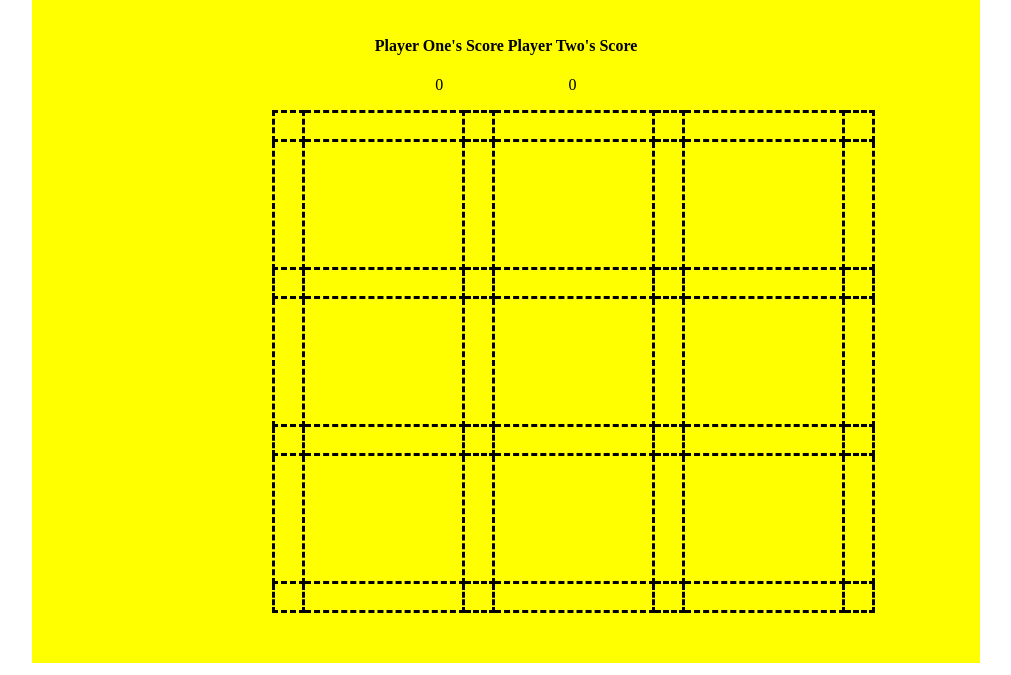
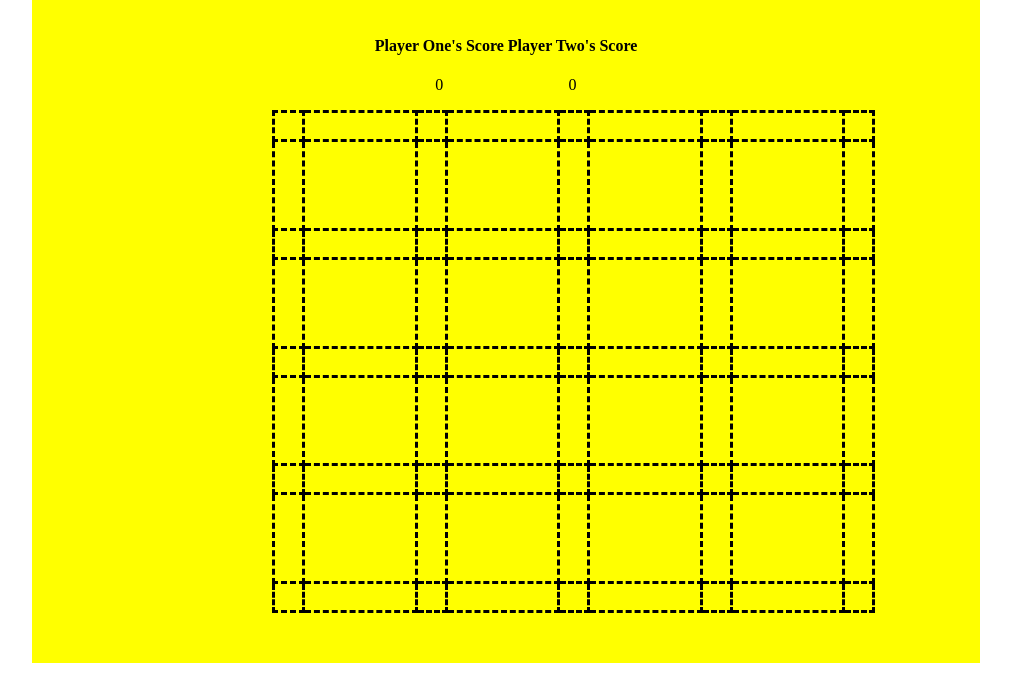
Before and after one commit to AlisonAO/Dots-and-Boxes, a plain HTML site: page index.html in a window 1280 px wide. Shown: the part 125-800 px from the top of the page, without its empty margins (176-1187 px from the left). Drawn offline with nearby package versions, Linux system fonts and the light colour scheme.

Commit message:
Added another row and column to make it a 4x4 grid

```diff
--- a/index.html
+++ b/index.html
@@ -38,6 +38,8 @@
 							<div class="divTableCell dot">&nbsp;</div>
 							<div class="divTableCell lines h-line" id="3of1">&nbsp;</div>
 							<div class="divTableCell dot">&nbsp;</div>
+							<div class="divTableCell lines h-line" id="4of1">&nbsp;</div>
+							<div class="divTableCell dot">&nbsp;</div>
 						</div>
 						<div class="divTableRow rowtwo">
 							<div class="divTableCell lines v-line" id="1of2">&nbsp;</div>
@@ -47,6 +49,8 @@
 							<div class="divTableCell lines v-line" id="3of2">&nbsp;</div>
 							<div class="divTableCell box" id="box3">&nbsp;</div>
 							<div class="divTableCell lines v-line" id="4of2">&nbsp;</div>
+							<div class="divTableCell box" id="box4">&nbsp;</div>
+							<div class="divTableCell lines v-line" id="5of2">&nbsp;</div>
 						</div>
 						<div class="divTableRow rowthree">
 							<div class="divTableCell dot">&nbsp;</div>
@@ -56,15 +60,19 @@
 							<div class="divTableCell dot">&nbsp;</div>
 							<div class="divTableCell lines h-line" id="3of3">&nbsp;</div>
 							<div class="divTableCell dot">&nbsp;</div>
+							<div class="divTableCell lines h-line" id="4of3">&nbsp;</div>
+							<div class="divTableCell dot">&nbsp;</div>
 						</div>
 						<div class="divTableRow rowfour">
 							<div class="divTableCell lines v-line" id="1of4">&nbsp;</div>
-							<div class="divTableCell box" id="box4">&nbsp;</div>
+							<div class="divTableCell box" id="box5">&nbsp;</div>
 							<div class="divTableCell lines v-line" id="2of4">&nbsp;</div>
-							<div class="divTableCell box" id="box5">&nbsp;</div>
+							<div class="divTableCell box" id="box6">&nbsp;</div>
 							<div class="divTableCell lines v-line" id="3of4">&nbsp;</div>
-							<div class="divTableCell box" box6>&nbsp;</div>
+							<div class="divTableCell box" id="box7">&nbsp;</div>
 							<div class="divTableCell lines v-line" id="4of4">&nbsp;</div>
+							<div class="divTableCell box" id="box8">&nbsp;</div>
+							<div class="divTableCell lines v-line" id="5of4">&nbsp;</div>
 						</div>
 						<div class="divTableRow rowfive">
 							<div class="divTableCell dot">&nbsp;</div>
@@ -74,15 +82,19 @@
 							<div class="divTableCell dot">&nbsp;</div>
 							<div class="divTableCell lines h-line" id="3of5">&nbsp;</div>
 							<div class="divTableCell dot">&nbsp;</div>
+							<div class="divTableCell lines h-line" id="4of5">&nbsp;</div>
+							<div class="divTableCell dot">&nbsp;</div>
 						</div>
 						<div class="divTableRow rowsix">
 							<div class="divTableCell lines v-line" id="1of6">&nbsp;</div>
-							<div class="divTableCell box" id="box7">&nbsp;</div>
+							<div class="divTableCell box" id="box9">&nbsp;</div>
 							<div class="divTableCell lines v-line" id="2of6">&nbsp;</div>
-							<div class="divTableCell box" id="box8">&nbsp;</div>
+							<div class="divTableCell box" id="box10">&nbsp;</div>
 							<div class="divTableCell lines v-line" id="3of6">&nbsp;</div>
-							<div class="divTableCell box" id="box9">&nbsp;</div>
+							<div class="divTableCell box" id="box11">&nbsp;</div>
 							<div class="divTableCell lines v-line" id="4of6">&nbsp;</div>
+							<div class="divTableCell box" id="box12">&nbsp;</div>
+							<div class="divTableCell lines v-line" id="5of6">&nbsp;</div>
 						</div>
 						<div class="divTableRow rowseven">
 							<div class="divTableCell dot">&nbsp;</div>
@@ -92,7 +104,30 @@
 							<div class="divTableCell dot">&nbsp;</div>
 							<div class="divTableCell lines h-line" id="3of7">&nbsp;</div>
 							<div class="divTableCell dot">&nbsp;</div>
+							<div class="divTableCell lines h-line" id="4of7">&nbsp;</div>
+							<div class="divTableCell dot">&nbsp;</div>
 						</div>
+						<div class="divTableRow roweight">
+							<div class="divTableCell lines v-line" id="1of8">&nbsp;</div>
+							<div class="divTableCell box" id="box13">&nbsp;</div>
+							<div class="divTableCell lines v-line" id="2of8">&nbsp;</div>
+							<div class="divTableCell box" id="box14">&nbsp;</div>
+							<div class="divTableCell lines v-line" id="3of8">&nbsp;</div>
+							<div class="divTableCell box" id="box15">&nbsp;</div>
+							<div class="divTableCell lines v-line" id="4of8">&nbsp;</div>
+							<div class="divTableCell box" id="box16">&nbsp;</div>
+							<div class="divTableCell lines v-line" id="5of8">&nbsp;</div>
+						</div>
+						<div class="divTableRow rownine">
+							<div class="divTableCell dot">&nbsp;</div>
+							<div class="divTableCell lines h-line" id="1of9">&nbsp;</div>
+							<div class="divTableCell dot">&nbsp;</div>
+							<div class="divTableCell lines h-line" id="2of9">&nbsp;</div>
+							<div class="divTableCell dot">&nbsp;</div>
+							<div class="divTableCell lines h-line" id="3of9">&nbsp;</div>
+							<div class="divTableCell dot">&nbsp;</div>
+							<div class="divTableCell lines h-line" id="4of9">&nbsp;</div>
+							<div class="divTableCell dot">&nbsp;</div>
 					</div>
 				</div>
 			</div>
```
